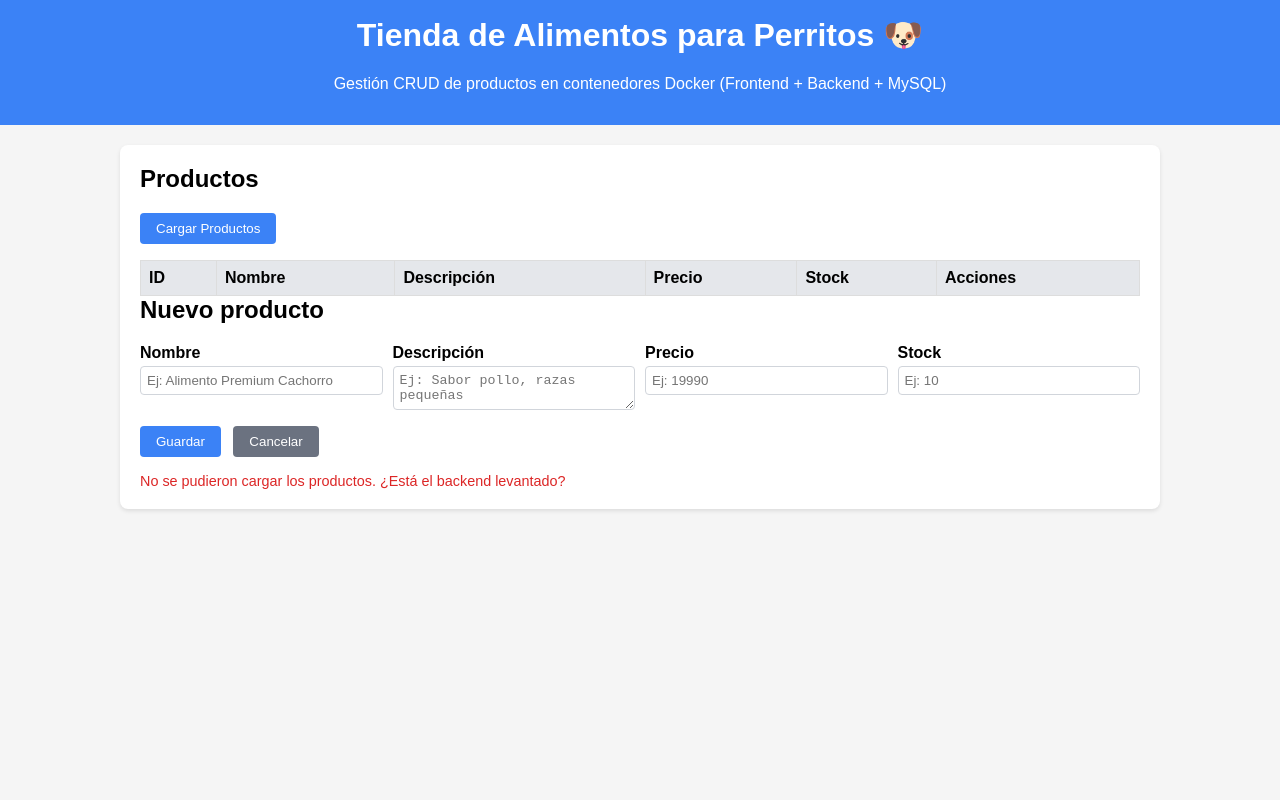
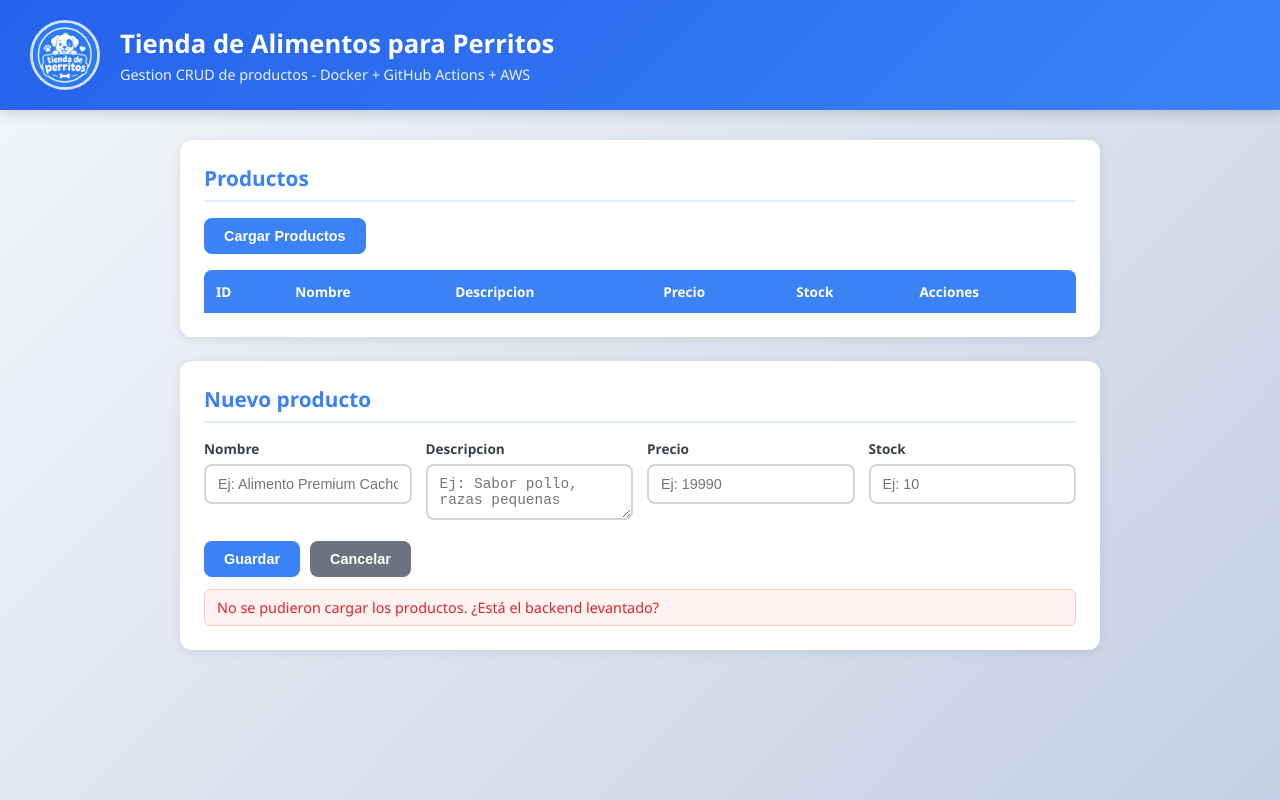
Before and after one commit to AlejandroTGB/tienda-perritos-cicd, a plain HTML site: page frontend/index.html in a window 1280 px wide. Drawn offline with Linux system fonts and the light colour scheme; no server answers.

Commit message:
Mejorar diseno del frontend con logo y estilos azules

```diff
--- a/frontend/index.html
+++ b/frontend/index.html
@@ -1,122 +1,217 @@
-<!DOCTYPE html>
+<!doctype html>
 <html lang="es">
   <head>
     <meta charset="UTF-8" />
-  <title>Tienda de Alimentos para Perritos &#128054;</title>
+    <title>Tienda de Alimentos para Perritos</title>
     <meta name="viewport" content="width=device-width, initial-scale=1.0" />
     <style>
-    body {
-      font-family: Arial, sans-serif;
+      * {
         margin: 0;
         padding: 0;
-      background: #f5f5f5;
+        box-sizing: border-box;
+      }
+      body {
+        font-family: "Segoe UI", Tahoma, Geneva, Verdana, sans-serif;
+        background: linear-gradient(135deg, #f5f7fa 0%, #c3cfe2 100%);
+        min-height: 100vh;
       }
       header {
-      background: #3b82f6;
+        background: linear-gradient(135deg, #2563eb 0%, #3b82f6 100%);
         color: white;
-      padding: 16px;
-      text-align: center;
+        padding: 20px 30px;
+        display: flex;
+        align-items: center;
+        gap: 20px;
+        box-shadow: 0 4px 12px rgba(0, 0, 0, 0.15);
+      }
+      header img {
+        width: 70px;
+        height: 70px;
+        border-radius: 50%;
+        object-fit: cover;
+        border: 3px solid rgba(255, 255, 255, 0.8);
+      }
+      header .header-text h1 {
+        font-size: 1.6rem;
+        font-weight: 700;
+      }
+      header .header-text p {
+        font-size: 0.9rem;
+        opacity: 0.9;
+        margin-top: 4px;
       }
       main {
-      max-width: 1000px;
-      margin: 20px auto;
+        max-width: 960px;
+        margin: 30px auto;
+        padding: 0 20px;
+      }
+      section {
         background: white;
-      padding: 20px;
-      border-radius: 8px;
-      box-shadow: 0 2px 4px rgba(0,0,0,0.1);
+        padding: 24px;
+        border-radius: 12px;
+        box-shadow: 0 2px 10px rgba(0, 0, 0, 0.08);
+        margin-bottom: 24px;
       }
-    h1, h2 {
-      margin-top: 0;
+      h2 {
+        font-size: 1.3rem;
+        color: #3b82f6;
+        margin-bottom: 16px;
+        padding-bottom: 8px;
+        border-bottom: 2px solid #dbeafe;
       }
       .actions {
         margin-bottom: 16px;
+        display: flex;
+        gap: 10px;
       }
       button {
-      padding: 8px 16px;
-      margin-right: 8px;
+        padding: 10px 20px;
         border: none;
-      border-radius: 4px;
+        border-radius: 8px;
         cursor: pointer;
+        font-size: 0.9rem;
+        font-weight: 600;
+        transition: all 0.2s;
+      }
+      button:hover {
+        transform: translateY(-1px);
+        box-shadow: 0 2px 8px rgba(0, 0, 0, 0.15);
+      }
+button.primary {
       background: #3b82f6;
       color: white;
       }
       button.secondary {
         background: #6b7280;
+        color: white;
       }
       button.danger {
         background: #ef4444;
+        color: white;
+      }
+      button.btn-editar {
+        background: #3b82f6;
+        color: white;
+        padding: 6px 12px;
+        font-size: 0.8rem;
+      }
+      button.btn-eliminar {
+        background: #ef4444;
+        color: white;
+        padding: 6px 12px;
+        font-size: 0.8rem;
       }
       table {
         width: 100%;
         border-collapse: collapse;
-      margin-top: 16px;
-    }
-    th, td {
-      border: 1px solid #ddd;
-      padding: 8px;
-      text-align: left;
+        margin-top: 12px;
       }
       th {
-      background: #e5e7eb;
+background: #3b82f6;
+      color: white;
+      padding: 12px;
+      text-align: left;
+      font-size: 0.85rem;
+      }
+      th:first-child {
+        border-radius: 8px 0 0 0;
+      }
+      th:last-child {
+        border-radius: 0 8px 0 0;
+      }
+      td {
+        padding: 10px 12px;
+        border-bottom: 1px solid #e5e7eb;
+        font-size: 0.9rem;
+      }
+tr:hover {
+      background: #eff6ff;
     }
     tr:nth-child(even) {
       background: #f9fafb;
     }
+    tr:nth-child(even):hover {
+      background: #eff6ff;
+    }
       .form-grid {
         display: grid;
-      grid-template-columns: repeat(auto-fit, minmax(180px, 1fr));
-      gap: 10px;
-      margin-top: 16px;
+        grid-template-columns: repeat(auto-fit, minmax(200px, 1fr));
+        gap: 14px;
+        margin-top: 12px;
       }
       label {
         display: block;
-      font-weight: bold;
-      margin-bottom: 4px;
+        font-weight: 600;
+        margin-bottom: 6px;
+        color: #374151;
+        font-size: 0.85rem;
       }
-    input, textarea {
+      input,
+      textarea {
         width: 100%;
-      padding: 6px;
-      border-radius: 4px;
-      border: 1px solid #d1d5db;
-      box-sizing: border-box;
+        padding: 10px 12px;
+        border-radius: 8px;
+        border: 2px solid #d1d5db;
+        font-size: 0.9rem;
+        transition: border-color 0.2s;
+      }
+      input:focus,
+      textarea:focus {
+        outline: none;
+        border-color: #3b82f6;
       }
       .status {
-      margin-top: 10px;
+        margin-top: 12px;
         font-size: 0.9rem;
+        font-weight: 500;
       }
       .status.ok {
         color: #16a34a;
+        background: #eff6ff;
+        padding: 8px 12px;
+        border-radius: 6px;
+        border: 1px solid #bfdbfe;
       }
       .status.error {
         color: #dc2626;
+        background: #fef2f2;
+        padding: 8px 12px;
+        border-radius: 6px;
+        border: 1px solid #fecaca;
+      }
+      .form-actions {
+        margin-top: 16px;
+        display: flex;
+        gap: 10px;
       }
     </style>
   </head>
   <body>
     <header>
-    <h1>Tienda de Alimentos para Perritos &#128054;</h1>
-    <p>Gestión CRUD de productos en contenedores Docker (Frontend + Backend + MySQL)</p>
+      <img src="logoperrito.png" alt="Logo Tienda Perritos" />
+      <div class="header-text">
+        <h1>Tienda de Alimentos para Perritos</h1>
+        <p>Gestion CRUD de productos - Docker + GitHub Actions + AWS</p>
+      </div>
     </header>
     <main>
       <section>
         <h2>Productos</h2>
         <div class="actions">
-        <button id="btnCargar">Cargar Productos</button>
+          <button id="btnCargar" class="primary">Cargar Productos</button>
         </div>
         <table>
           <thead>
             <tr>
               <th>ID</th>
               <th>Nombre</th>
-            <th>Descripción</th>
+              <th>Descripcion</th>
               <th>Precio</th>
               <th>Stock</th>
               <th>Acciones</th>
             </tr>
           </thead>
-        <tbody id="tbodyProductos">
-          <!-- Aqu�� se insertan filas dinamicamente -->
-        </tbody>
+          <tbody id="tbodyProductos"></tbody>
         </table>
       </section>
 
@@ -125,23 +220,37 @@
         <div class="form-grid">
           <div>
             <label for="nombre">Nombre</label>
-          <input type="text" id="nombre" placeholder="Ej: Alimento Premium Cachorro" />
+            <input
+              type="text"
+              id="nombre"
+              placeholder="Ej: Alimento Premium Cachorro"
+            />
           </div>
           <div>
-          <label for="descripcion">Descripción</label>
-          <textarea id="descripcion" rows="2" placeholder="Ej: Sabor pollo, razas pequeñas"></textarea>
+            <label for="descripcion">Descripcion</label>
+            <textarea
+              id="descripcion"
+              rows="2"
+              placeholder="Ej: Sabor pollo, razas pequenas"
+            ></textarea>
           </div>
           <div>
             <label for="precio">Precio</label>
-          <input type="number" id="precio" step="0.01" min="0" placeholder="Ej: 19990" />
+            <input
+              type="number"
+              id="precio"
+              step="0.01"
+              min="0"
+              placeholder="Ej: 19990"
+            />
           </div>
           <div>
             <label for="stock">Stock</label>
             <input type="number" id="stock" min="0" placeholder="Ej: 10" />
           </div>
         </div>
-      <div class="actions" style="margin-top: 12px;">
-        <button id="btnGuardar">Guardar</button>
+        <div class="form-actions">
+          <button id="btnGuardar" class="primary">Guardar</button>
           <button id="btnCancelar" class="secondary">Cancelar</button>
         </div>
         <div id="status" class="status"></div>
```
Also changed, not shown: frontend/logoperrito.png (added), logoperrito.png (added), 1 other file. Lines whose indentation alone changed are shown as unchanged.
